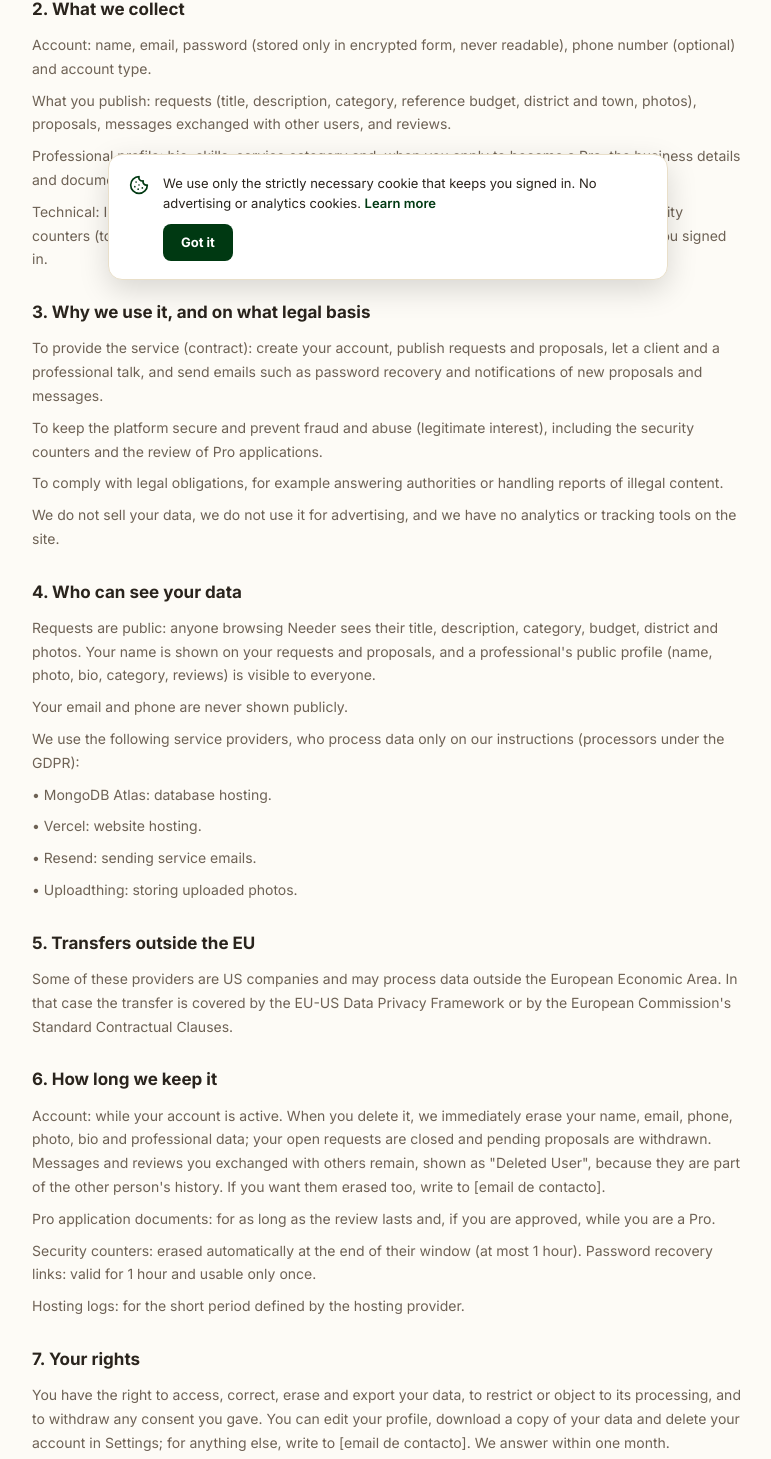
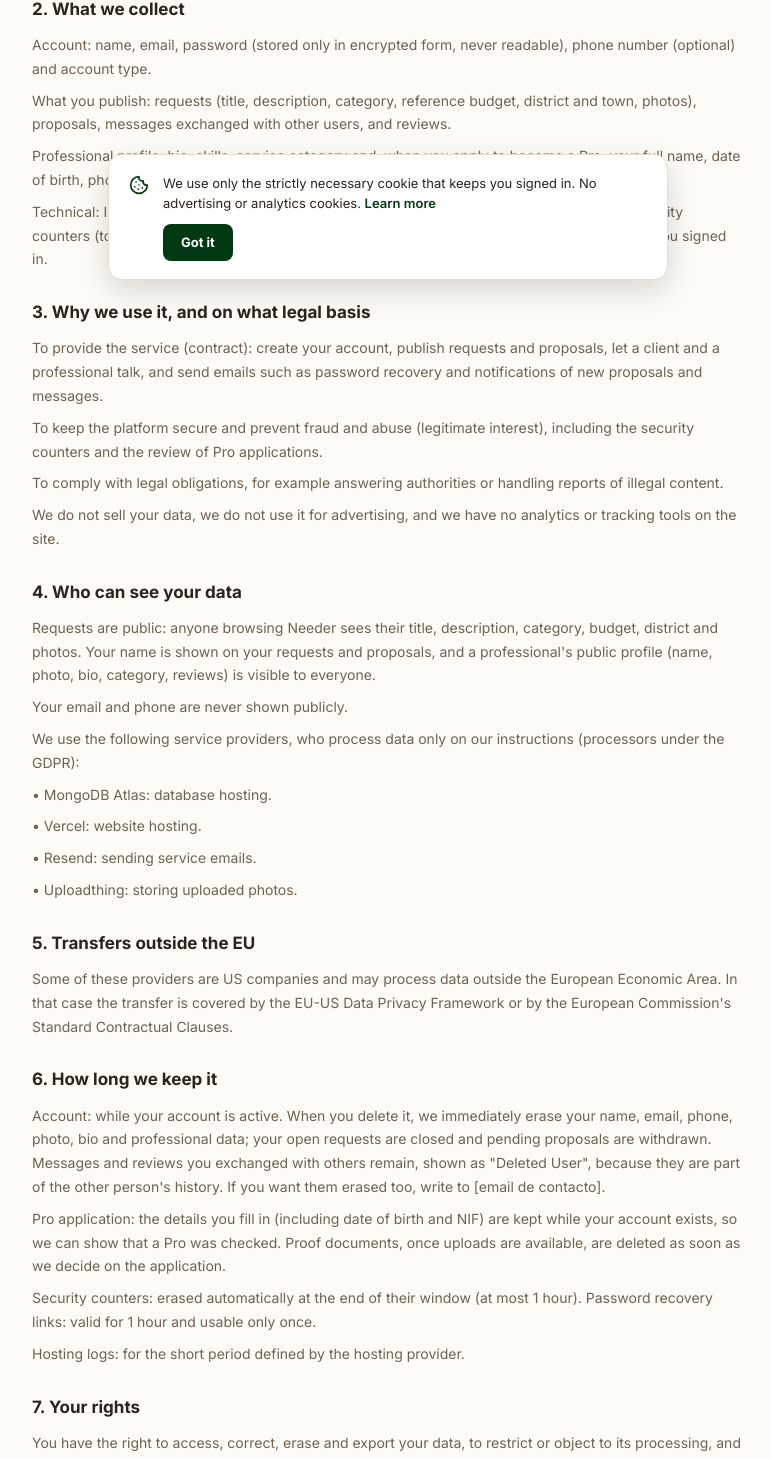
Before and after one commit to Kayo04/all-market, a Next.js app: page /en/privacy in a window 1280 px wide. Shown: the part 504-1963 px from the top of the page, without its empty margins (252-1023 px from the left). Built offline with nearby package versions, Linux system fonts and the light colour scheme; no server answers.

Commit message:
Privacy policy and docs match the Pro application
Lists the data the application collects and how long it is kept; proof
documents will be deleted after the decision.

Co-Authored-By: Claude Opus 5.5 <noreply@anthropic.com>

```diff
--- a/src/app/[locale]/privacy/page.tsx
+++ b/src/app/[locale]/privacy/page.tsx
@@ -31,7 +31,7 @@ const CONTENT: Record<'en' | 'pt', { title: string; intro: string; sections: Sec
         body: [
           `Account: name, email, password (stored only in encrypted form, never readable), phone number (optional) and account type.`,
           `What you publish: requests (title, description, category, reference budget, district and town, photos), proposals, messages exchanged with other users, and reviews.`,
-          `Professional profile: bio, skills, service category and, when you apply to become a Pro, the business details and documents you submit (for example business name, NIF and website).`,
+          `Professional profile: bio, skills, service category and, when you apply to become a Pro, your full name, date of birth, phone, district, NIF, business details and the documents you submit.`,
           `Technical: IP address and browser data in hosting logs, IP address and email in temporary security counters (to block abuse such as repeated login attempts), and the session cookie that keeps you signed in.`,
         ],
       },
@@ -63,7 +63,7 @@ const CONTENT: Record<'en' | 'pt', { title: string; intro: string; sections: Sec
         heading: '6. How long we keep it',
         body: [
           `Account: while your account is active. When you delete it, we immediately erase your name, email, phone, photo, bio and professional data; your open requests are closed and pending proposals are withdrawn. Messages and reviews you exchanged with others remain, shown as "Deleted User", because they are part of the other person's history. If you want them erased too, write to ${email}.`,
-          `Pro application documents: for as long as the review lasts and, if you are approved, while you are a Pro.`,
+          `Pro application: the details you fill in (including date of birth and NIF) are kept while your account exists, so we can show that a Pro was checked. Proof documents, once uploads are available, are deleted as soon as we decide on the application.`,
           `Security counters: erased automatically at the end of their window (at most 1 hour). Password recovery links: valid for 1 hour and usable only once.`,
           `Hosting logs: for the short period defined by the hosting provider.`,
         ],
@@ -112,7 +112,7 @@ const CONTENT: Record<'en' | 'pt', { title: string; intro: string; sections: Sec
         body: [
           `Conta: nome, email, palavra-passe (guardada apenas de forma encriptada, nunca legível), telefone (opcional) e tipo de conta.`,
           `O que publicas: pedidos (título, descrição, categoria, orçamento de referência, distrito e localidade, fotos), propostas, mensagens trocadas com outros utilizadores e avaliações.`,
-          `Perfil profissional: biografia, competências, categoria de serviço e, quando te candidatas a Pro, os dados da tua atividade e os documentos que enviares (por exemplo nome comercial, NIF e website).`,
+          `Perfil profissional: biografia, competências, categoria de serviço e, quando te candidatas a Pro, o teu nome completo, data de nascimento, telefone, distrito, NIF, dados da atividade e os documentos que enviares.`,
           `Dados técnicos: endereço IP e dados do navegador nos registos do alojamento, endereço IP e email em contadores de segurança temporários (para travar abusos, como tentativas repetidas de login), e o cookie de sessão que te mantém com sessão iniciada.`,
         ],
       },
@@ -144,7 +144,7 @@ const CONTENT: Record<'en' | 'pt', { title: string; intro: string; sections: Sec
         heading: '6. Durante quanto tempo os guardamos',
         body: [
           `Conta: enquanto a tua conta estiver ativa. Quando a eliminas, apagamos de imediato o teu nome, email, telefone, foto, biografia e dados profissionais; os teus pedidos abertos são fechados e as propostas pendentes retiradas. As mensagens e avaliações que trocaste com outras pessoas ficam, associadas a uma conta anónima ("Deleted User"), porque fazem parte do histórico da outra pessoa. Se quiseres que também sejam apagadas, escreve para ${email}.`,
-          `Documentos da candidatura a Pro: enquanto durar a análise e, se fores aprovado, enquanto fores Pro.`,
+          `Candidatura a Pro: os dados que preenches (incluindo data de nascimento e NIF) ficam guardados enquanto a conta existir, para podermos mostrar que o Pro foi verificado. Os documentos comprovativos, quando o envio estiver disponível, são apagados assim que decidimos a candidatura.`,
           `Contadores de segurança: apagados automaticamente no fim da sua janela (no máximo 1 hora). Links de recuperação da palavra-passe: válidos durante 1 hora e só podem ser usados uma vez.`,
           `Registos do alojamento: pelo curto período definido pelo prestador de alojamento.`,
         ],
```
Also changed, not shown: 1 other file (tests, documents, lock files or other folders).
